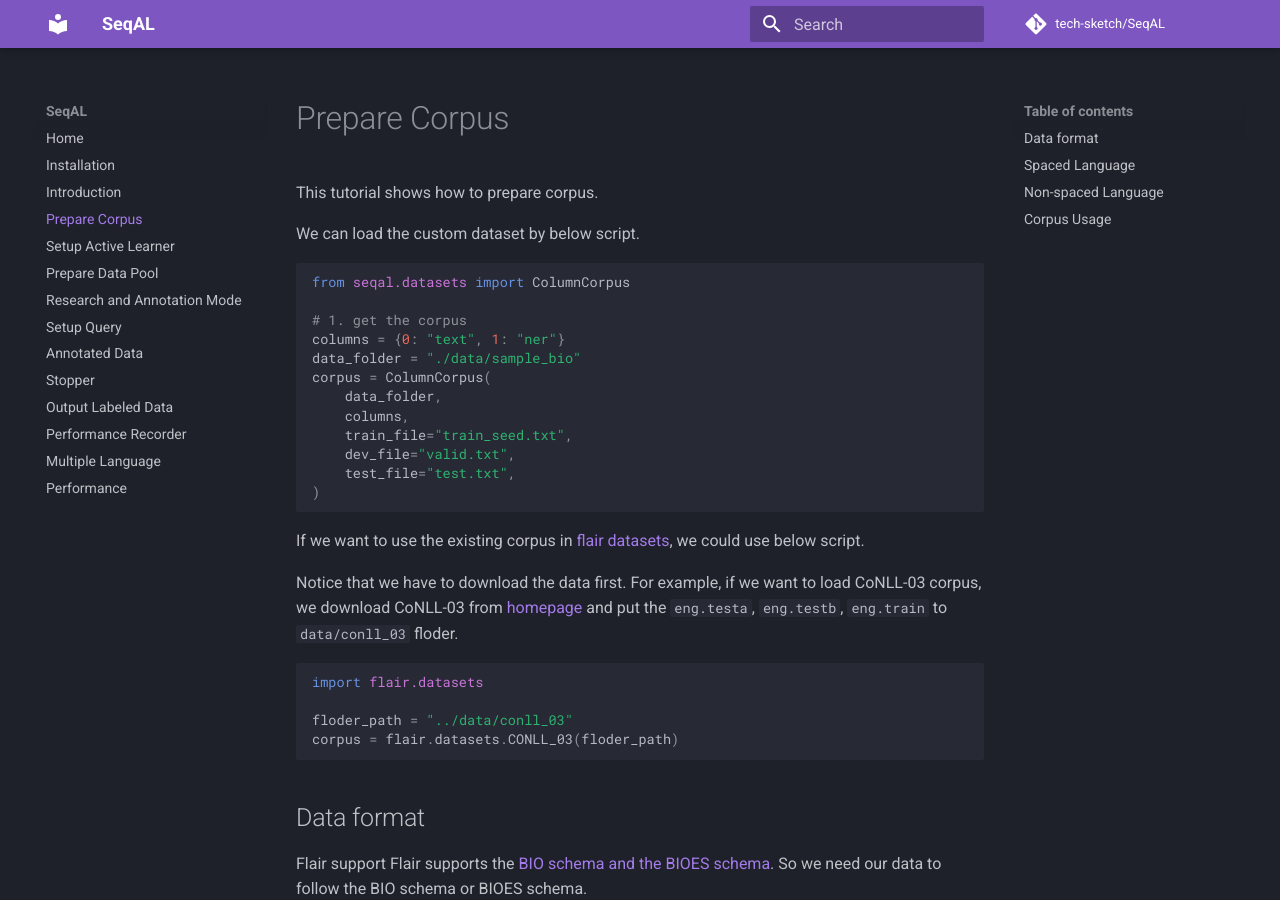
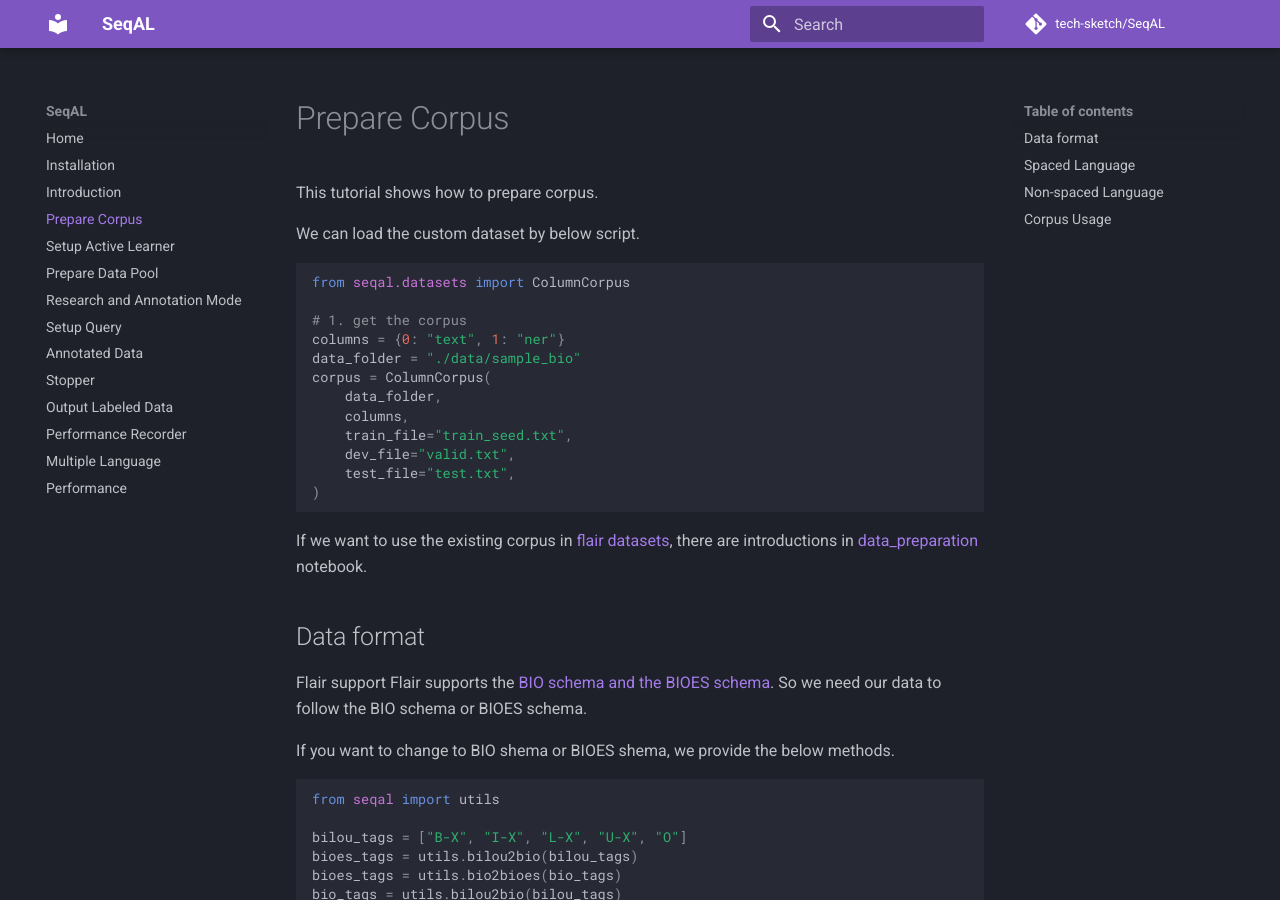
Before and after one commit to tech-sketch/SeqAL, an MkDocs documentation site: the page built from docs/TUTORIAL_2_Prepare_Corpus.md, in a window 1280 px wide and 900 px high. Built offline with MkDocs 1.6.1 and Material for MkDocs 9.7.7, drawn with Linux system fonts in a browser that asks for light colours; comment, search, counter and statistics services are not loaded.

Commit message:
docs: update notebooks info in tutorial

````diff
--- a/docs/TUTORIAL_2_Prepare_Corpus.md
+++ b/docs/TUTORIAL_2_Prepare_Corpus.md
@@ -19,17 +19,7 @@
 )
 ```
 
-If we want to use the existing corpus in [flair datasets](https://github.com/flairNLP/flair/blob/master/resources/docs/TUTORIAL_6_CORPUS.md), we could use below script.
-
-Notice that we have to download the data first. For example, if we want to load CoNLL-03 corpus, we download CoNLL-03 from [homepage](https://www.clips.uantwerpen.be/conll2003/ner/) and put the `eng.testa`, `eng.testb`, `eng.train` to `data/conll_03` floder.
-
-
-```python
-import flair.datasets
-
-floder_path = "../data/conll_03"
-corpus = flair.datasets.CONLL_03(floder_path)
-```
+If we want to use the existing corpus in [flair datasets](https://github.com/flairNLP/flair/blob/master/resources/docs/TUTORIAL_6_CORPUS.md), there are introductions in [data_preparation](../notebooks/data_preparation.ipynb) notebook.
 
 
 ## Data format
````
Also changed, not shown: docs/TUTORIAL_1_Introduction.md (+13 -7 lines), docs/index.md (+5 -3 lines), docs/images/al_cycle_research_mode.png (added).
